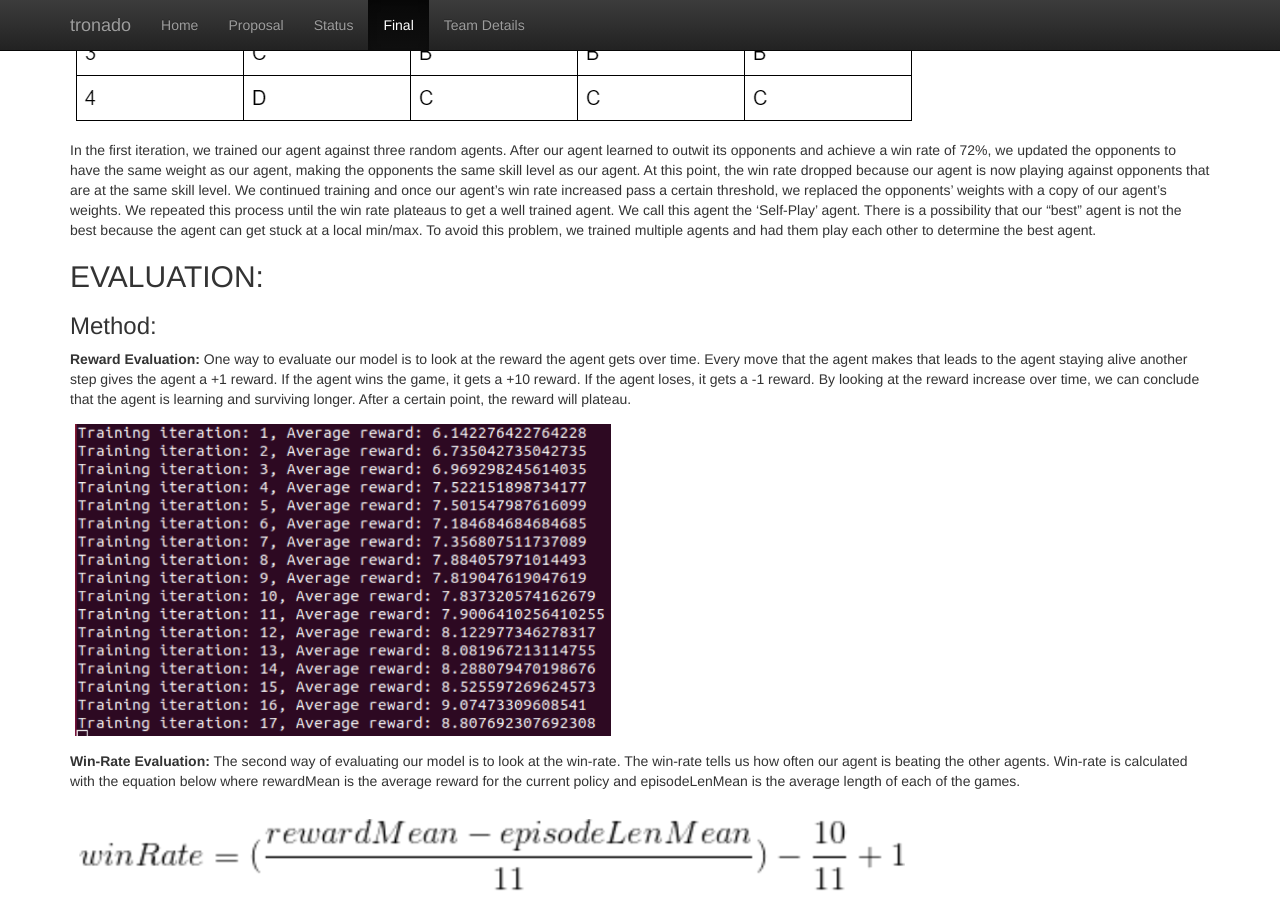
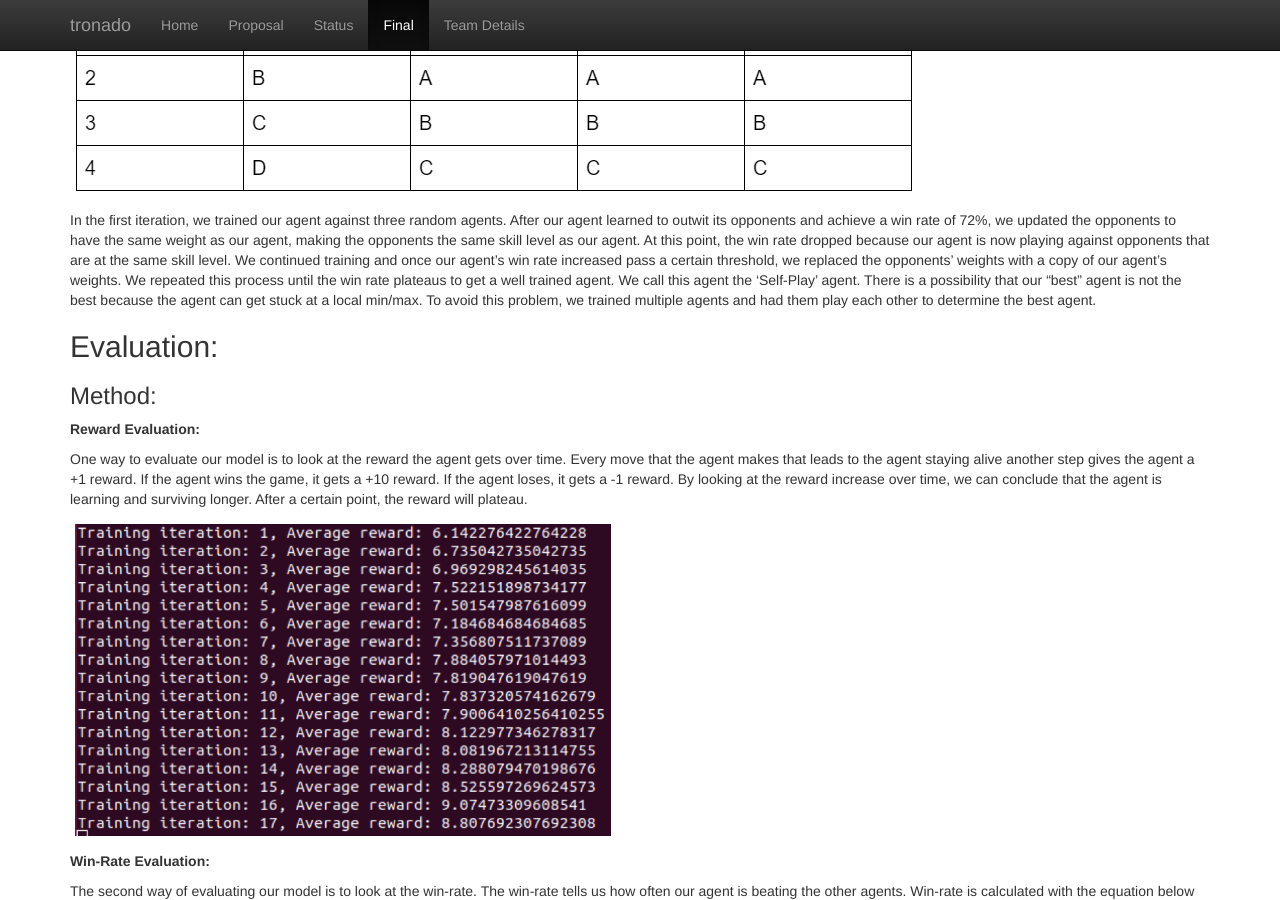
Before and after one commit to shkhodaskar/tronado, a Jekyll site: the page built from docs/final.md, in a window 1280 px wide and 900 px high, scrolled down 2062 px. Built offline with Jekyll 4.4.1, drawn with Linux system fonts in a browser that asks for light colours; our own code applies the rules of GitHub Pages for plain Markdown files.

Commit message:
Add files via upload

```diff
--- a/docs/final.md
+++ b/docs/final.md
@@ -31,8 +31,10 @@
 
 ## Approach:
 **Choosing RL Algorithm:**
+
 In order to see which algorithm produces the best agent, we trained our agent using various feasible algorithms for 100,0000 iterations each time to compete against the SimpleAvoidAgent().  Our training approach revealed that PPO was the best algorithm for the project, it did as well as DQN after 1 million iterations and it trained in 1/6th the time. PPO also performed better than the A3C agent on the basis of the average reward.
 **Proximal Policy Optimization:**
+
 PPO improves the stability of the Actor training by limiting the policy update at each training step.
 The policy gradient or the loss function in the PPO is given by LPG(theta), PiTheta(at|st) is the log of the probability of an action at a particular state, At compares if the particular action with other possible actions at that state, if At>0 then the action is better than the other possible actions.
 
@@ -46,6 +48,7 @@
 Therefore in PPO, to avoid extreme policy update the ratio at are too much away from 1 are clipped by changing the equation in the following manner. This method is called Clipped Surrogate Objective function.
 We used hyperparameter epsilon value of 0.2 from original Schulman et al paper. Thus ratio can only vary from 0.8 to 1.2.
 **Training agent through self-play:**
+
 After deciding on PPO as our choice of algorithm, we let the PPO agent train for several hours against the SimpleAvoidAgent(). We realized that the agent’s skill plateaus because if it only trains the SimpleAvoidAgent, it’s skills will never improve beyond beating the SimpleAvoidAgent(). One way of continuously improving our agent was through a method called self-play. We trained our agent through self play in the following manner (Table 1):
 
 ![self_play](./images2/3.PNG)
@@ -53,15 +56,17 @@
 
 In the first iteration, we trained our agent against three random agents. After our agent learned to outwit its opponents and achieve a win rate of 72%, we updated the opponents to have the same weight as our agent, making the opponents the same skill level as our agent. At this point, the win rate dropped because our agent is now playing against opponents that are at the same skill level. We continued training and once our agent’s win rate increased pass a certain threshold, we replaced the opponents’ weights with a copy of our agent’s weights. We repeated this process until the win rate plateaus to get a well trained agent. We call this agent the ‘Self-Play’ agent. There is a possibility that our “best” agent is not the best because the agent can get stuck at a local min/max. To avoid this problem, we trained multiple agents and had them play each other to determine the best agent.
 
-## EVALUATION:
+## Evaluation:
 ### Method:
 **Reward Evaluation:**
+
 One way to evaluate our model is to look at the reward the agent gets over time. Every move that the agent makes that leads to the agent staying alive another step gives the agent a +1 reward. If the agent wins the game, it gets a +10 reward. If the agent loses, it gets a -1 reward. By looking at the reward increase over time, we can conclude that the agent is learning and surviving longer. After a certain point, the reward will plateau.
 
 
 ![training](./images2/4.PNG)
 
 **Win-Rate Evaluation:**
+
 The second way of evaluating our model is to look at the win-rate. The win-rate tells us how often our agent is beating the other agents. Win-rate is calculated with the equation below where rewardMean is the average reward for the current policy and episodeLenMean is the average length of each of the games.
 
 ![winrate](./images2/5.PNG)
@@ -75,6 +80,7 @@
 
 
 **Visual Evaluation:**
+
 The third and least quantitative way of evaluation is to watch a game that uses the current policy. The image on the left is an agent using the PPO algorithm during the 5th iteration. The image on the right is the same agent after 20 iterations. We can see that the agent is no longer running into itself or the wall as often. It is also learning to make more complex moves in attempts to get a higher reward.
 
 ![train_agent](./images2/7.PNG)
@@ -95,6 +101,7 @@
 
 ### Result:
 **Choosing Algorithm:**
+
 We first created three different agents trained using A3C, DQN and PPO as their algorithms. Each of these three agents competed against the 3 other SA agents for 1 million iterations (Figure ##) . We found that the PPO agents had the highest mean reward of 25.16 which is comparable to DQN at 25.38 but A3C had only 20.17 mean reward. Moreover, the PPO impressively achieved this mean reward in 36 minutes compared to 210 minutes taken by DQN making it almost 6 times faster( Table 2).
 
 ![reward_mean](./images2/8.PNG)
@@ -104,11 +111,13 @@
 ![chart](./images2/9.PNG)
 
 **Self-play results:**
+
 The results from testing self-play was rather disappointing. When we were training, we noticed that the agent was getting smarter and making more complex moves, to avoid other agents. However, when we placed the agent into the competition, the agent kept running into itself. We are not entirely sure what the issue was, but we believe that the server was not returning the board in the correct orientation for the agent to interpret. In other words, the agent was not where it believed itself to be. We spent several days trying to fix this, but we were unsuccessful.
 
 ![results_self_play](./images2/10.PNG)
 
 **RL competition:**
+
 In the final competition, we entered our PPO_v1 agent and DQN_v1 agent. We tested our self-play agent as well for fun. During the competition, we played against the SimpleAvoidAgent(), Alex’s PPO_Agent, and Alex’s self-play agent. Our PPO_v1 and DQN_v1 agents usually lost against Alex’s self-play agent, but it was pretty much a tie against Alex’s PPO_Agent. Despite getting destroyed by Alex’s self-play agent, our team got second place in the competition.
 
 
```
